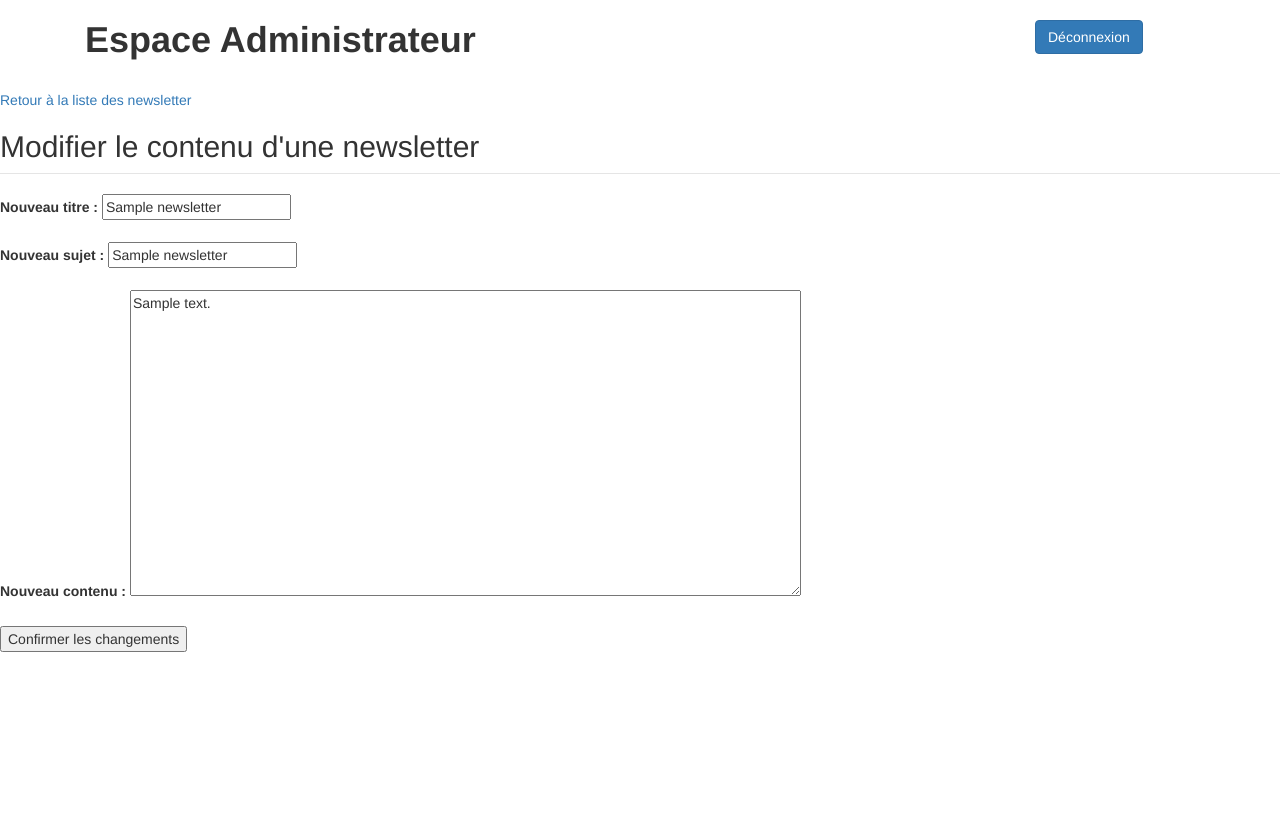
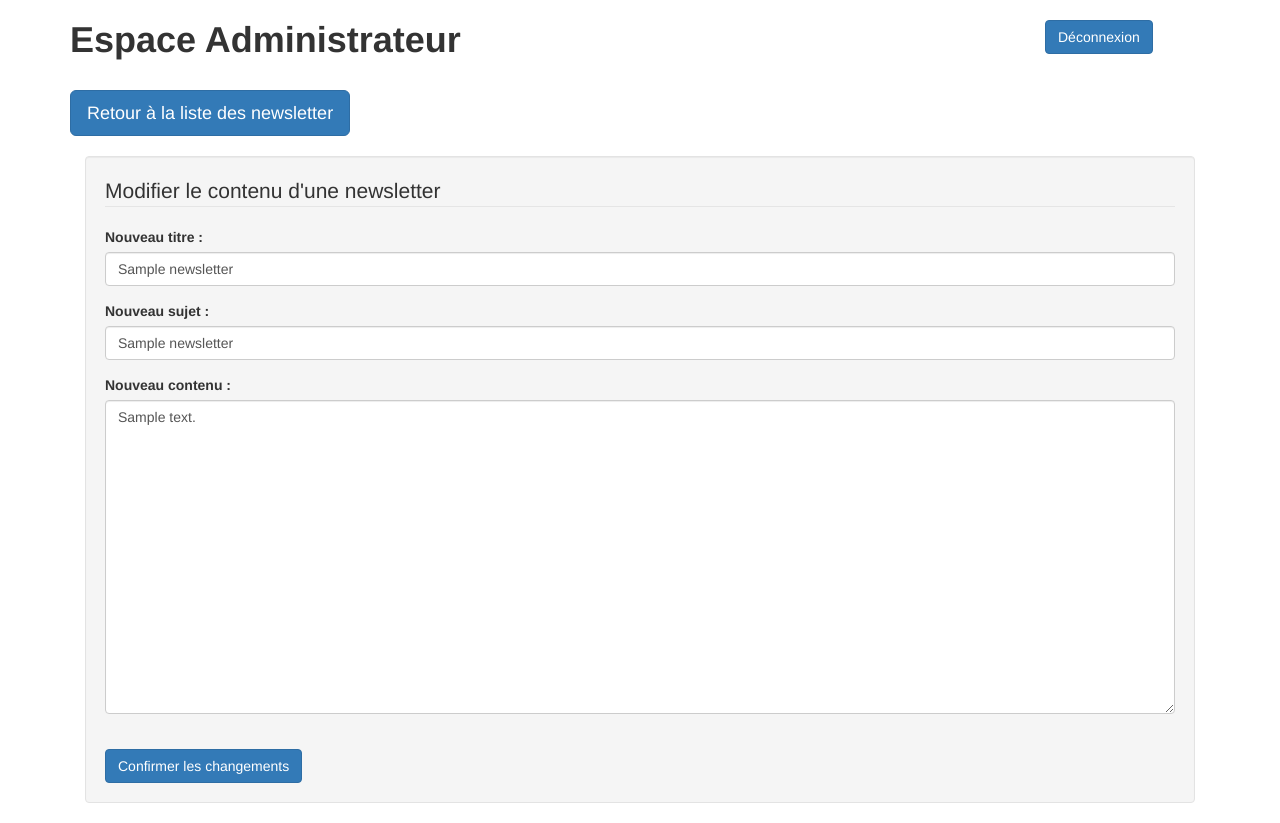
Before and after one commit to O1ZO/mailingList, a PHP site: template view/modifyNewsletter.php in a window 1280 px wide. Before the commit the page ends 652 px from the top, so only its background shows below. Run offline with PHP 8.4, Linux system fonts and the light colour scheme; the template is opened without the code that fills it: most values are stand-ins (such as "Sample title", 1, 10 or a date in 2020).

Commit message:
Amélioration visuelle de modifyNewsletter.php

```diff
--- a/view/modifyNewsletter.php
+++ b/view/modifyNewsletter.php
@@ -4,8 +4,9 @@
 
 <?php ob_start();?>
 
+
+<div class="container">
 	<div class="row">
-	<div class="container">
 		<div class="col col-lg-10">
 			<h1><strong>Espace Administrateur</strong> </h1>
 		</div>
@@ -19,21 +20,33 @@
 
 <br>
 
-<a href="index.php?action=listNewsletters">Retour à la liste des newsletter</a>
+<div class="container">
+	<a class="btn btn-primary btn-lg" href="index.php?action=listNewsletters">Retour à la liste des newsletter</a>
+</div><br>
 
-	<div>
-		<form action="index.php?action=updateNl&amp;id=<?= $getNewsletter['id'] ?>" method="post">
+<div class="row">
+	<div class="container">
+		<section class="col-lg-12">
+			<form class="well" action="index.php?action=updateNl&amp;id=<?= $getNewsletter['id'] ?>" method="post">
 				<fieldset>
-				<legend><h2>Modifier le contenu d'une newsletter</h2></legend>
+					<legend>Modifier le contenu d'une newsletter</legend>
+					<div class="form-group">
 						<label for= "newTitle"><strong>Nouveau titre : </strong></label>
-				<input type="text" name="newTitle" value="<?= htmlspecialchars($getNewsletter['title']) ?>"><br><br>
+						<input class="form-control" type="text" name="newTitle" value="<?= htmlspecialchars($getNewsletter['title']) ?>">
+					</div>
+					<div class="form-group">
 						<label for= "newSubject"><strong>Nouveau sujet : </strong></label>
-				<input type="text" name="newSubject" value="<?= htmlspecialchars($getNewsletter['subject']) ?>"><br><br>
+						<input class="form-control" type="text" name="newSubject" value="<?= htmlspecialchars($getNewsletter['subject']) ?>">
+					</div>
+					<div class="form-group">
 						<label for= "newContent"><strong>Nouveau contenu : </strong></label>
-				<textarea name="newContent" rows="15" cols="80"><?= htmlspecialchars($getNewsletter['content']) ?></textarea><br><br>
-				<input type="submit" value="Confirmer les changements"></input>
+						<textarea class="form-control" name="newContent" rows="15" cols="80"><?= htmlspecialchars($getNewsletter['content']) ?></textarea>
+					</div><br>
+					<input class="btn btn-primary" type="submit" value="Confirmer les changements"></input>
 				</fieldset>
 			</form>
+		</section>
+	</div>
 </div>
 
 
```
Lines whose indentation alone changed are shown as unchanged.
